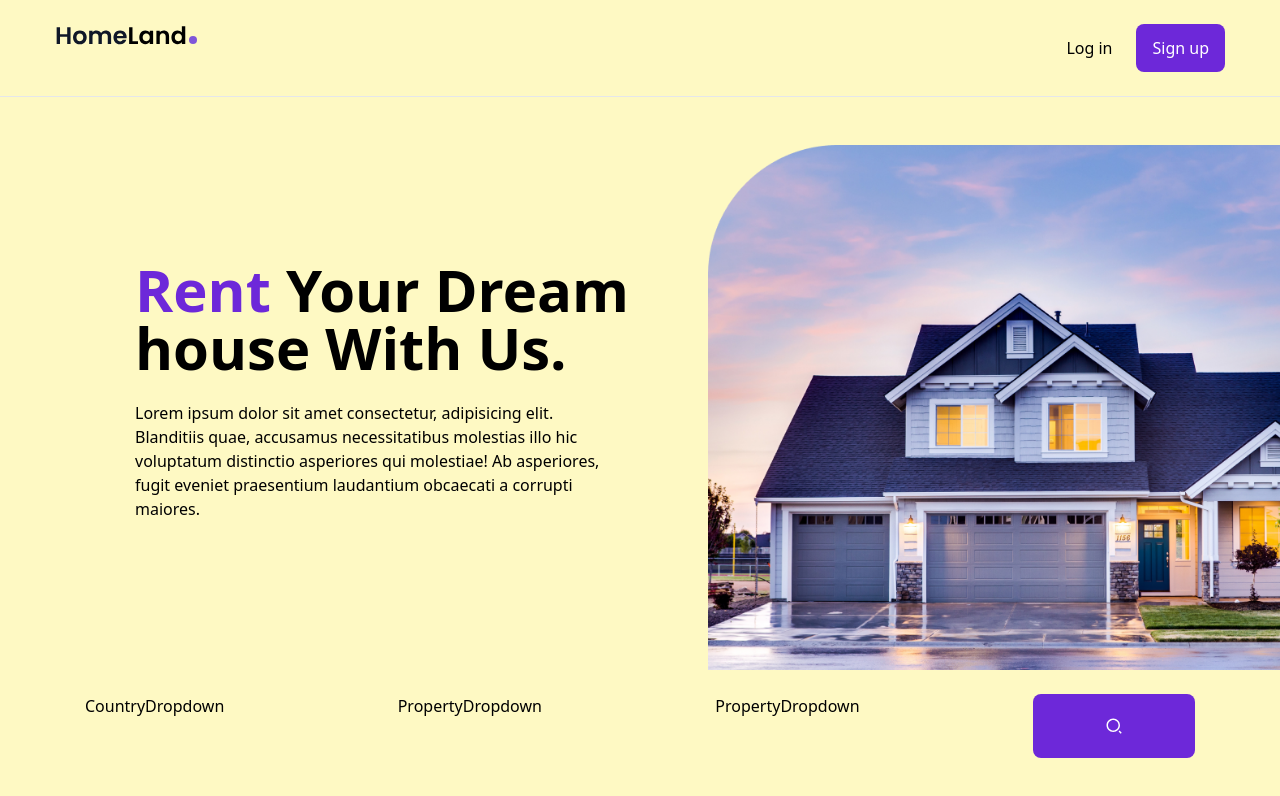
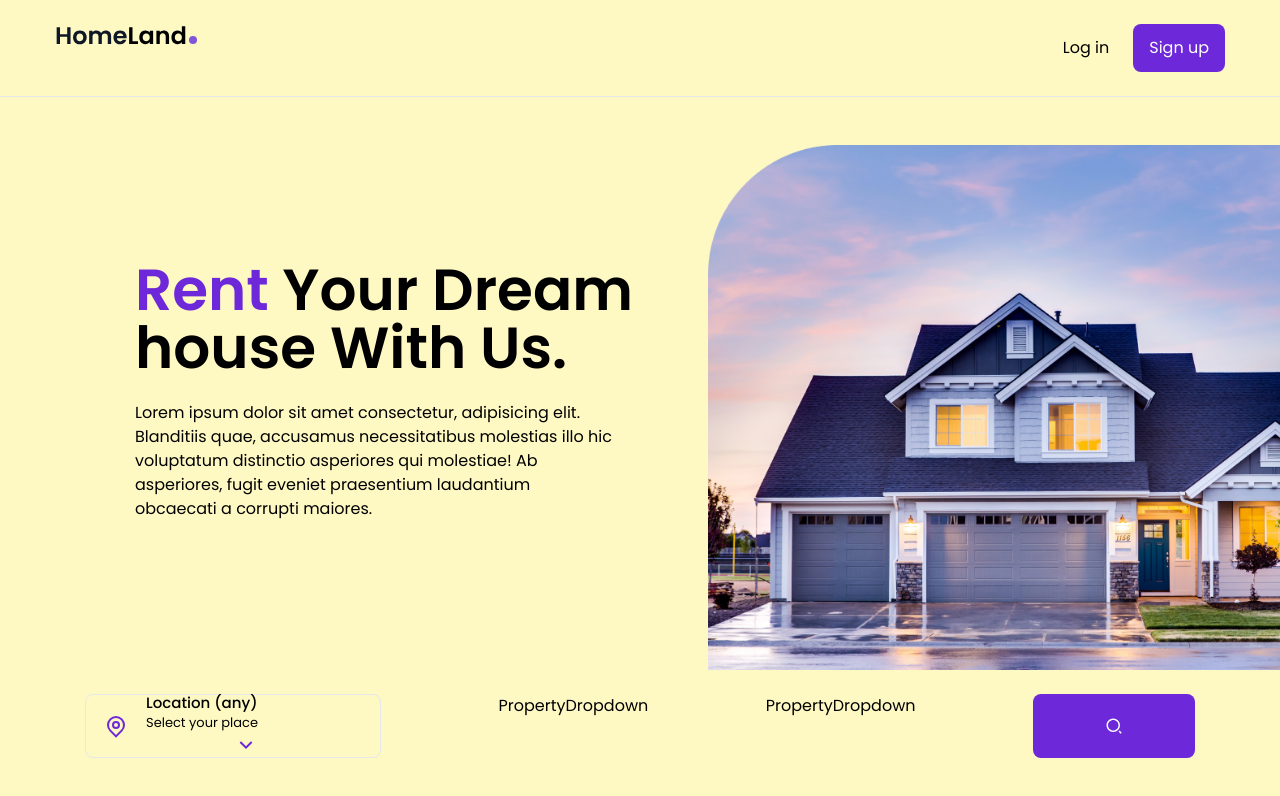
Before and after one commit to koffygeek/realstate, a React (Create React App) app: page / in a window 1280 px wide. Shown: the top 796 px of the page. Built offline with nearby package versions, Linux system fonts and the light colour scheme.

Commit message:
country_droptown1

```diff
--- a/src/components/CountryDropdown.js
+++ b/src/components/CountryDropdown.js
@@ -1,7 +1,53 @@
-import React from 'react';
+import React, { useState, useEffect, useContext } from 'react';
+
+// import icons
+import { RiMapPinLine, RiArrowDownSLine, RiArrowUpSLine } from 'react-icons/ri'
+
+// import headless ui
+import { Menu } from '@headlessui/react';
+
+// import houseContext
+import { HouseContext } from './HouseContext';
 
 const CountryDropdown = () => {
-  return <div>CountryDropdown</div>;
+  const { country, setCountry, countries } = useContext(HouseContext);
+  console.log(countries);
+
+  const [isOpen, setIsOpen] = useState(false);
+
+  return (
+    <Menu as='div' className='dropdown relative'>
+      <Menu.Button
+      onClick={() => setIsOpen(!isOpen)} className='dropdown-btn w-full text-left'
+      >
+        <RiMapPinLine
+        className='dropdown-icon-primary' />
+        <div>
+          <div className='text-[15px] font-medium leading-tight'>{country}</div>
+          <div className='text-[13px]'>Select your place</div>
+          {isOpen ? (
+              <RiArrowUpSLine className='dropdown-icon-secondary' />
+            ) : (
+              <RiArrowDownSLine
+              className='dropdown-icon-secondary ' />
+            )}
+        </div>
+
+      </Menu.Button>
+
+      <Menu.Items>
+        {countries.map((country, index) => {
+          return (
+            <Menu.Item
+            onClick={() => setCountry(country)} className='cursor-pointer hover:text-violet-700 transition' as='li' key={index}
+            >
+              {country}
+            </Menu.Item>
+          );
+        })}
+      </Menu.Items>
+    </Menu>
+  );
 };
 
 export default CountryDropdown;
--- a/src/components/HouseContext.js
+++ b/src/components/HouseContext.js
@@ -14,6 +14,16 @@ const HouseContextProvider = ({ children }) => {
   const [properties, setProperties] = useState([]);
   const [price, setPrice] = useState('Price range (any)');
   const [loading, setLoading] = useState(false);
+
+  // return all countries
+  useEffect(() => {
+    const allCountries = houses.map((house) => {
+      return house.country;
+      });
+      console.log(allCountries);
+  })
+
+
 
   return (
     <HouseContext.Provider
--- a/src/index.css
+++ b/src/index.css
@@ -2,7 +2,7 @@
 @tailwind components;
 @tailwind utilities;
 
-/* @layer base {
+@layer base {
   body {
     @apply font-primary bg-gray-200;
   }
@@ -21,4 +21,4 @@
   .dropdown-menu {
     @apply px-6 py-8 text-[15px] space-y-6 shadow-md bg-white absolute w-full z-10 list-none rounded-b-lg;
   }
-} */
+}
```
Also changed, not shown: src/components/Search.js (line endings or trailing spaces).
